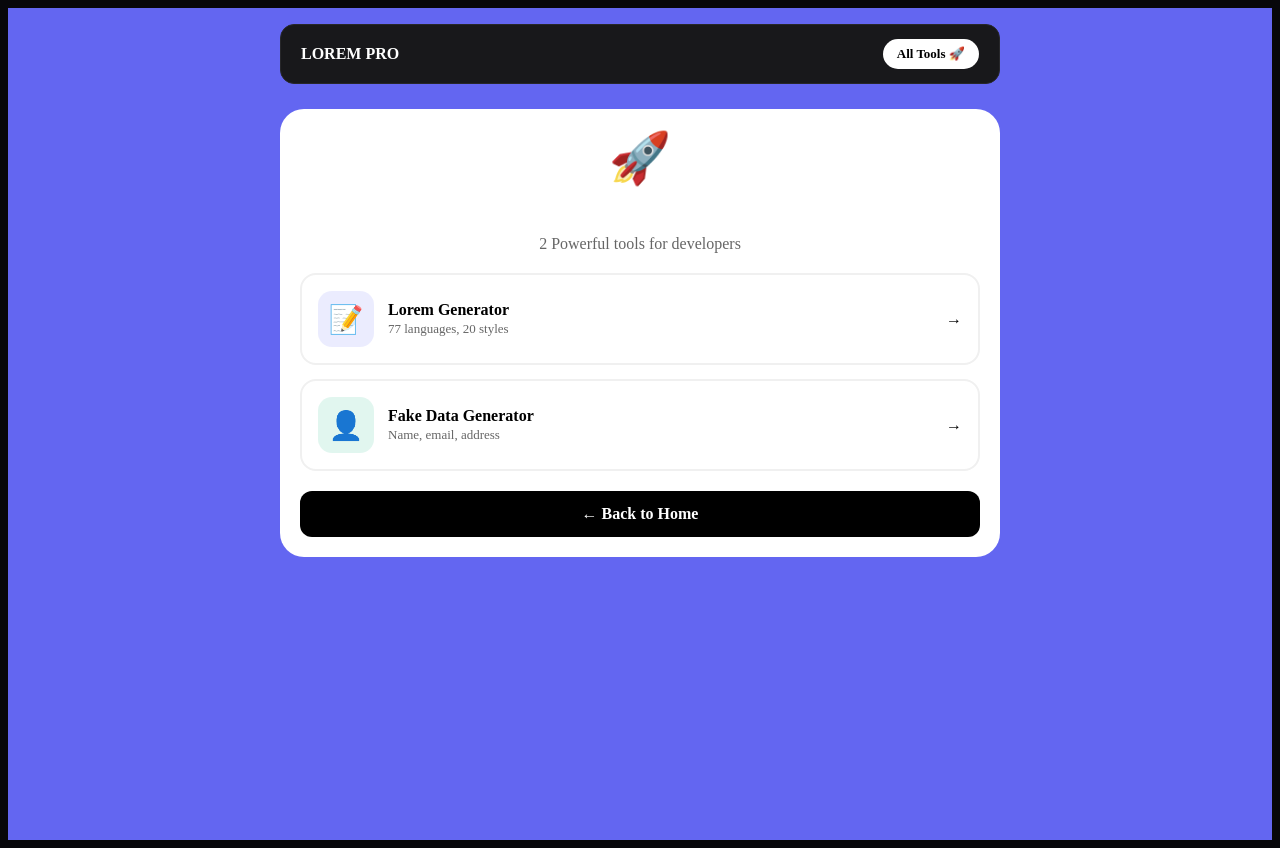
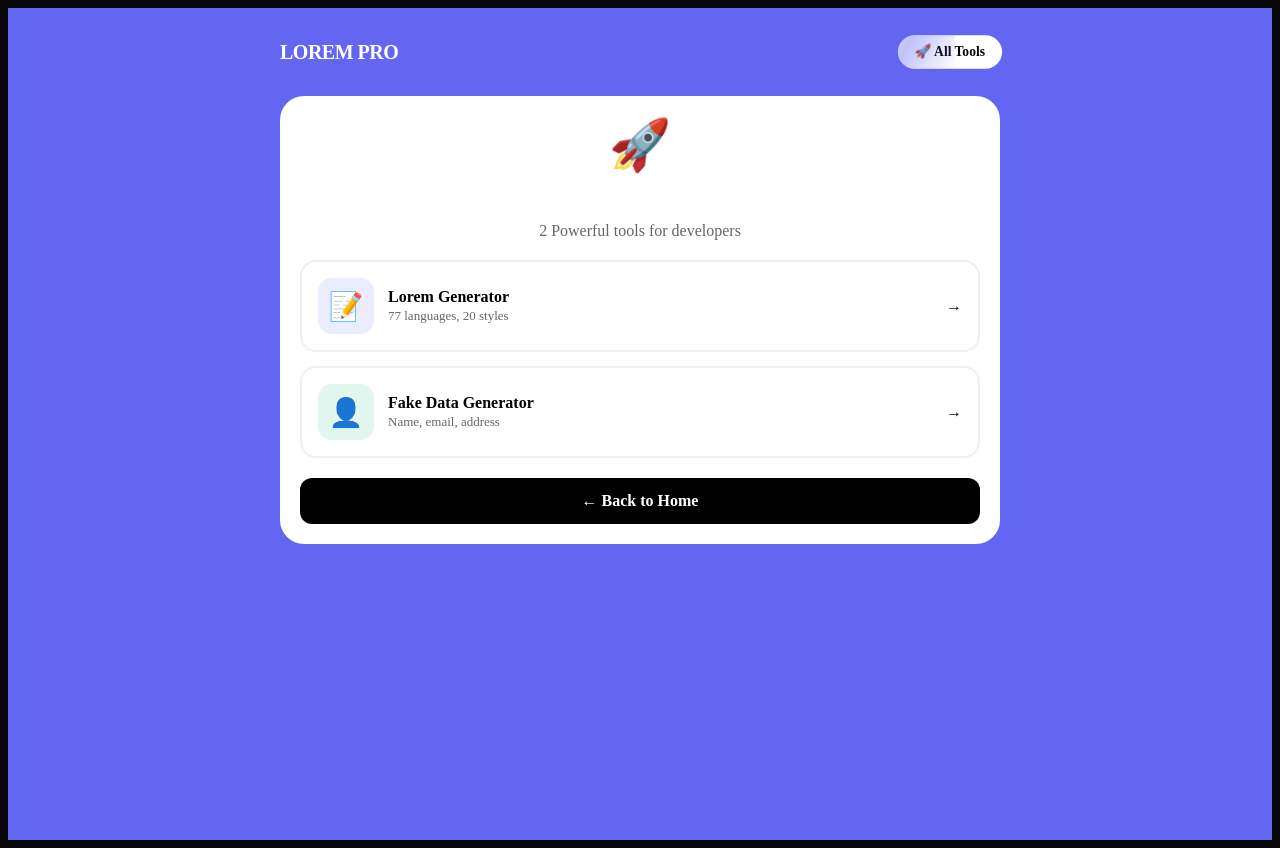
Before and after one commit to Ravs10/lorem-pro-tool, a Next.js app: page /tools in a window 1280 px wide. Built offline with nearby package versions, Linux system fonts and the light colour scheme.

Commit message:
Refactor Header component with animations and styles
Updated the Header component to include animations and improved styles for links.

```diff
--- a/app/components/Header.js
+++ b/app/components/Header.js
@@ -1,9 +1,49 @@
 import Link from "next/link";
-export default function Header() {
-  return (
-    <header style={{display:'flex', justifyContent:'space-between', alignItems:'center', padding:'14px 20px', background:'#18181b', border:'1px solid #27272a', borderRadius:'14px', marginBottom:'25px'}}>
-      <Link href="/" style={{textDecoration:'none', fontWeight:'900', color:'#fff'}}>LOREM PRO</Link>
-      <Link href="/tools" style={{background:'#fff', color:'#000', padding:'7px 14px', borderRadius:'20px', textDecoration:'none', fontWeight:'800', fontSize:'13px'}}>All Tools 🚀</Link>
-    </header>
-  );
+
+export default function Header(){
+  return(
+    <>
+      <style>{`
+        @keyframes pulse-glow {
+          0% { box-shadow: 0 0 0 0 rgba(255,255,255,0.7); transform: scale(1); }
+          70% { box-shadow: 0 0 0 10px rgba(255,255,255,0); transform: scale(1.05); }
+          100% { box-shadow: 0 0 0 0 rgba(255,255,255,0); transform: scale(1); }
+        }
+        @keyframes shine {
+          0% { left: -100%; }
+          100% { left: 100%; }
+        }
+      `}</style>
+      <div style={{display:"flex", justifyContent:"space-between", alignItems:"center", padding:"12px 0"}}>
+        <Link href="/" style={{textDecoration:"none", color:"#fff", fontWeight:"900", fontSize:"20px", letterSpacing:"-0.5px"}}>LOREM PRO</Link>
+
+        <Link href="/tools" style={{
+          background:"#fff",
+          color:"#000",
+          padding:"8px 16px",
+          borderRadius:"20px",
+          textDecoration:"none",
+          fontWeight:"800",
+          fontSize:"13px",
+          position:"relative",
+          overflow:"hidden",
+          animation:"pulse-glow 2s infinite",
+          display:"flex",
+          alignItems:"center",
+          gap:"5px"
+        }}>
+          <span style={{
+            position:"absolute",
+            top:0,
+            left:"-100%",
+            width:"100%",
+            height:"100%",
+            background:"linear-gradient(120deg, transparent, rgba(99,102,241,0.4), transparent)",
+            animation:"shine 2.5s infinite"
+          }}></span>
+          🚀 All Tools
+        </Link>
+      </div>
+    </>
+  )
 }
```
